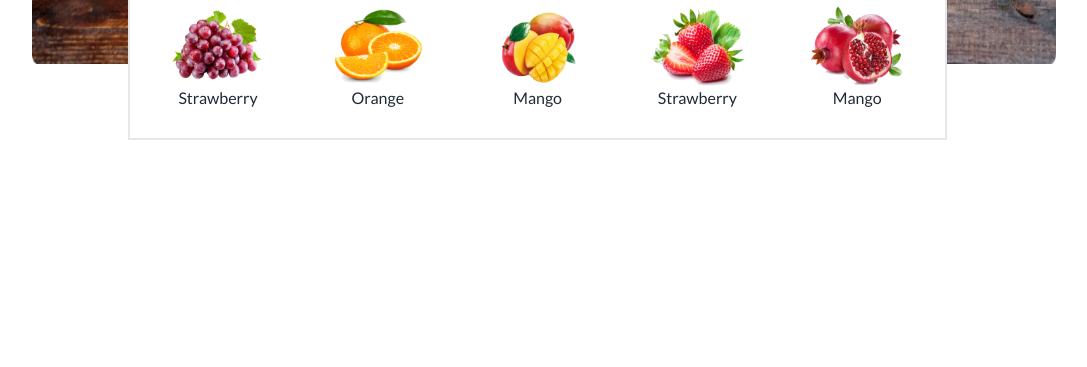
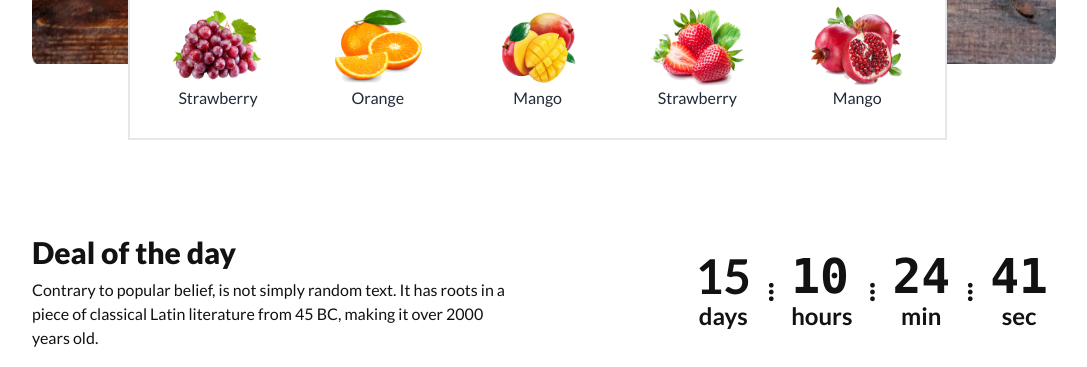
Before and after one commit to Showrov-CoU/Fruit-Brust, a plain HTML site: page index.html in a window 1280 px wide. Shown: the part 804-1171 px from the top of the page, without its empty margins (96-1183 px from the left). Before the commit the page ends 944 px from the top, so only its background shows below. Drawn offline with nearby package versions, Linux system fonts and the light colour scheme; grey boxes are pictures that could not be loaded.

Commit message:
added the first part of deal of the day section

```diff
--- a/index.html
+++ b/index.html
@@ -279,7 +279,59 @@
       </div>
     </header>
 
-    <main></main>
+    <main
+      class="max-w-[410px] md:max-w-[760px] lg:max-w-screen-lg mx-auto md:mt-20 lg:mt-36 bg-white"
+    >
+      <!-- deal of the day -->
+      <section class="py-5">
+        <div class="grid grid-cols-1 md:grid-cols-2 md:gap-12">
+          <div class="text-center md:text-left">
+            <h1 class="text-3xl font-extrabold text-left-color">
+              Deal of the day
+            </h1>
+            <p class="text-base text-left-color font-normal mt-2">
+              Contrary to popular belief, is not simply random text. It has
+              roots in a piece of classical Latin literature from 45 BC, making
+              it over 2000 years old.
+            </p>
+          </div>
+          <div class=" justify-self-center md:justify-self-end self-center text-2xl font-bold text-left-color">
+            <div class="grid grid-flow-col  text-center auto-cols-max">
+              <div class="flex flex-col p-2">
+                <span class="countdown text-5xl">
+                  <span style="--value: 15"></span>
+                </span>
+                days
+              </div>
+              <span class="material-symbols-outlined self-center font-extrabold"> more_vert </span>
+              <div class="flex flex-col p-2">
+                <span class="countdown font-mono text-5xl">
+                  <span style="--value: 10"></span>
+                </span>
+                hours
+              </div>
+              <span class="material-symbols-outlined self-center font-extrabold"> more_vert </span>
+              <div class="flex flex-col p-2">
+                <span class="countdown font-mono text-5xl">
+                  <span style="--value: 24"></span>
+                </span>
+                min
+              </div>
+              <span class="material-symbols-outlined self-center font-extrabold"> more_vert </span>
+              <div class="flex flex-col p-2">
+                <span class="countdown font-mono text-5xl">
+                  <span style="--value: 41"></span>
+                </span>
+                sec
+              </div>
+            </div>
+          </div>
+        </div>
+        <div>
+
+        </div>
+      </section>
+    </main>
     <footer></footer>
   </body>
 </html>
```
